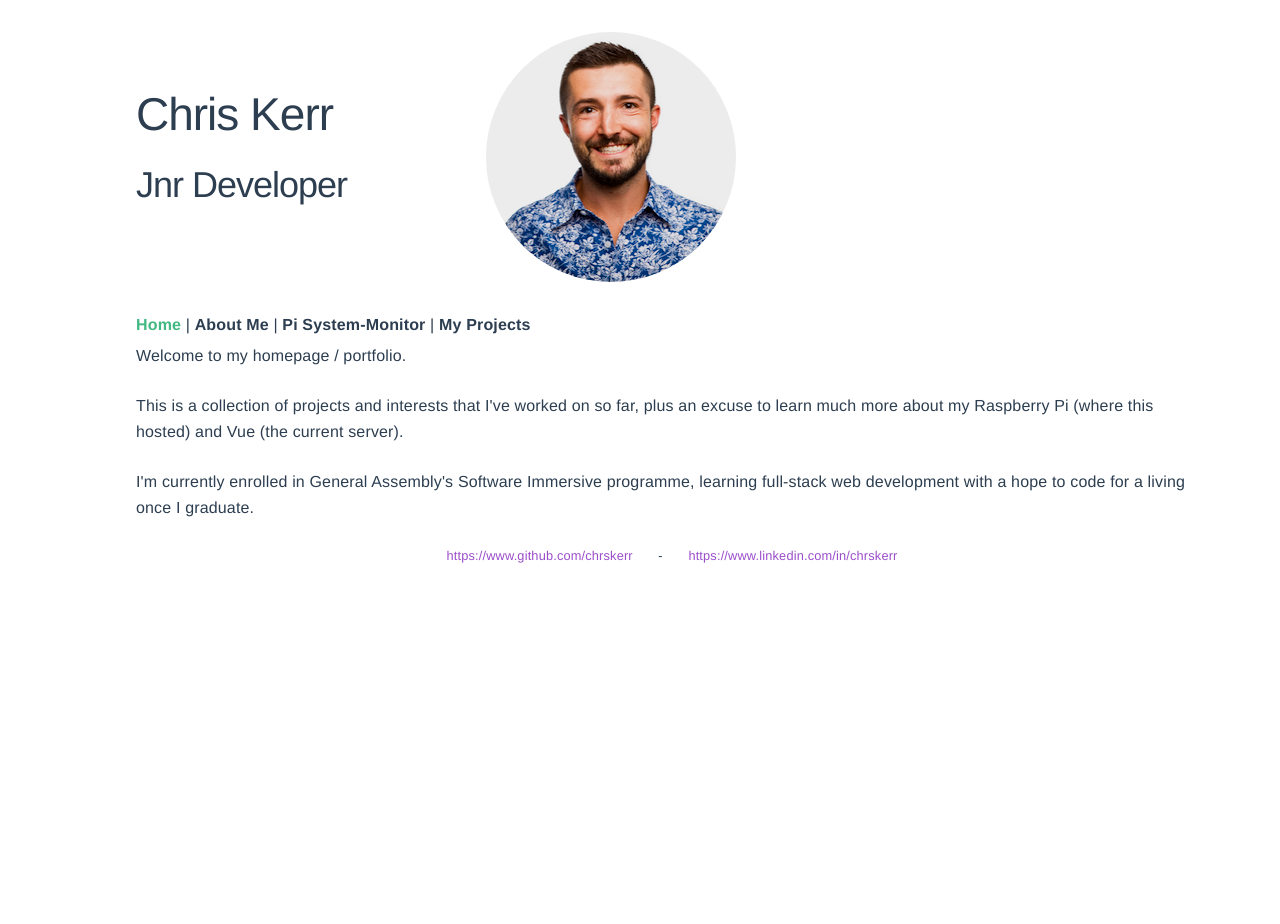
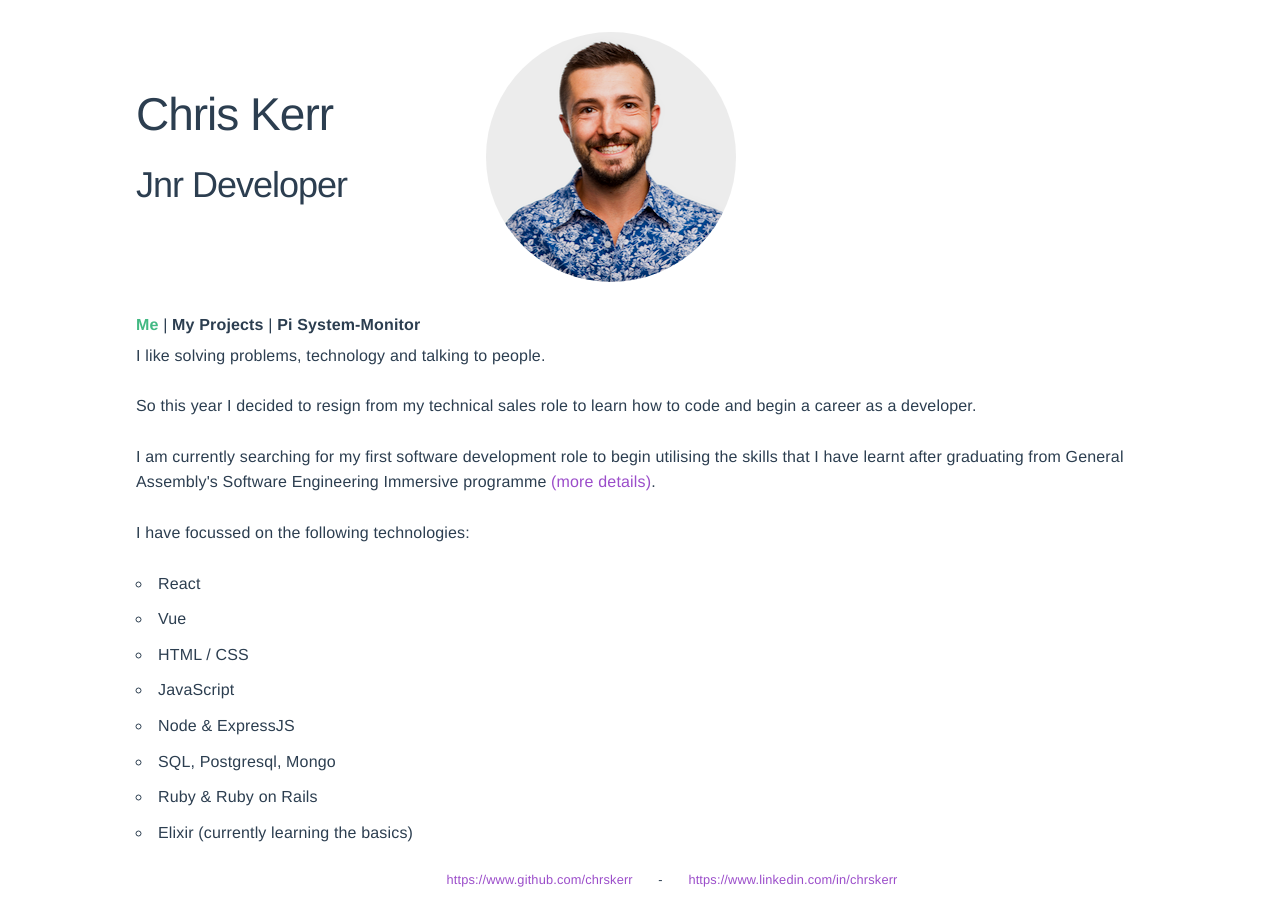
Before and after one commit to chrskerr/chrskerr.com, a Vue app: page / in a window 1280 px wide. Before the commit the page ends 800 px from the top, so only its background shows below. Built offline with nearby package versions, Linux system fonts and the light colour scheme.

Commit message:
text improvesments

```diff
--- a/src/App.vue
+++ b/src/App.vue
@@ -9,17 +9,16 @@
     </div>
 
     <div id="nav">
-      <router-link to="/">Home</router-link> |
-      <router-link to="/about">About Me</router-link> |
-      <router-link to="/pimonitor">Pi System-Monitor</router-link> |
-      <router-link class='has_depth' to="/projects">My Projects</router-link>
+      <router-link to="/">Me</router-link> |
+      <router-link class='has_depth' to="/projects">My Projects</router-link> |
+      <router-link to="/pimonitor">Pi System-Monitor</router-link>
     </div>
 
     <router-view />
 
     <footer>
       <a href="https://www.github.com/chrskerr" target="_blank">https://www.github.com/chrskerr</a>
-      <p>-</p>
+      <p id='dash'>-</p>
       <a href="https://www.linkedin.com/in/chrskerr" target="_blank">https://www.linkedin.com/in/chrskerr</a>
     </footer>
   </div>
@@ -88,6 +87,7 @@ footer a {
     padding: 2px 5px;
     font-family: monospace;
     margin-bottom: 2.5rem;
+    /* text-align: left; */
 }
 
 .code > p {
@@ -101,7 +101,14 @@ footer a {
   }
   #app {
     margin: 0 1em;
-    min-height: 150vh;
+    text-justify: auto;
+  }
+  footer {
+    flex-direction: column;
+    display: flex;
+  }
+  footer #dash {
+    display: none;
   }
 }
 </style>
--- a/src/views/Home.vue
+++ b/src/views/Home.vue
@@ -1,24 +1,36 @@
 <template>
   <div class="home">
-    <p>Welcome to my homepage / portfolio.</p>
     <p>
-      This is a collection of projects and interests that I've worked on so
-      far, plus an excuse to learn much more about my Raspberry Pi (where this
-      hosted) and Vue (the current server).
+      I like solving problems, technology and talking to people.
     </p>
     <p>
-      I'm currently enrolled in General Assembly's Software Immersive programme,
-      learning full-stack web development with a hope to code for a living once
-      I graduate.
+      So this year I decided to resign from my technical sales role to learn how to code and begin a career as a developer.
     </p>
+    <p>
+      I am currently searching for my first software development role to begin utilising the skills that I have learnt after graduating from General Assembly's Software Engineering Immersive programme <a target="_#" href="https://generalassemb.ly/education/software-engineering-immersive/sydney">(more details)</a>.
+    </p>
+    <p>I have focussed on the following technologies:</p>
+    <ul>
+      <li>React</li>
+      <li>Vue</li>
+      <li>HTML / CSS</li>
+      <li>JavaScript</li>
+      <li>Node & ExpressJS</li>
+      <li>SQL, Postgresql, Mongo</li>
+      <li>Ruby & Ruby on Rails</li>
+      <li>Elixir (currently learning the basics)</li>
+    </ul>
   </div>
 </template>
 
 <script>
-// @ is an alias to /src
-
 export default {
   name: "home",
   components: {}
 };
 </script>
+
+<style scoped>
+
+
+</style>
--- a/src/views/Pimonitor.vue
+++ b/src/views/Pimonitor.vue
@@ -1,5 +1,7 @@
 <template>
     <div id="pimonitor">
+
+        <p>This page is hosted at home on my Raspberry Pi, and has been an exciting project to learn the finer points of full lifecycle webdevelopment. I have included some system monitor information for curiosities sake.</p>
 
         <div class='code'>
             <p v-if='data.gpu_temp'>$ gpu_temp => {{data.gpu_temp.human}} &deg;C</p>
@@ -18,7 +20,7 @@
         </div>
 
         <div v-if='data.top' class='code'>
-            <p>$ top -b -n 1 -o VIRT =></p>
+            <p>$ top -b -n 1 -o %MEM =></p>
             <table>
                 <tbody>
                 <tr v-for='( row, index ) in data.top.first' v-bind:key='index'>
--- a/src/views/projects/BasicFlights.vue
+++ b/src/views/projects/BasicFlights.vue
@@ -5,9 +5,7 @@
         <div v-if=(!active)>
             <a href='https://github.com/aleksanderbrymora/burning-client' target="_blank">Basic Flight Bookings Portal (GitHub repo)</a>
 
-            <p>React front-end (hosted locally on Pi) linked to Rails back-end hosted on Heroku</p>
-
-            <p>Heroku hosting (for the APIs) tends to shift to an inactive mode if the page isn't accessed for a few hours. When accessed it will automatically reactivate, but this can take a minute or two.</p>
+            <p>This was our first group assignment, to build a flight booking service. We chose a React front-end (hosted locally on my Raspberry Pi) linked to Rails back-end hosted on Heroku. These two connect via basic API calls.</p>
 
             <p>Largely untouched since finishing, for nostaglic reasons.</p>
             <button v-on:click="toggleActive">Display</button>
--- a/src/views/projects/CatGame.vue
+++ b/src/views/projects/CatGame.vue
@@ -4,7 +4,7 @@
 
         <div v-if=(!active)>
             <a href='https://github.com/chrskerr/Cat-Game' target="_blank">Cat Game (GitHub repo)</a>
-            <p>The Cat Game was a week two piece of homework that I got a little too carried away with. The initial assignment was to make the cat graphic bounce from left-to-right from the edges of the screen with a suggestion that maybe other classes had built cooler stuff than we would and that we should try to make it exciting.</p>
+            <p>The Cat Game was a week two piece of homework that I got a little too carried away with. The initial assignment was to make the cat graphic bounce from left-to-right from the edges of the screen, and a suggestion that we can try to make it more exciting.</p>
             <p>Thus the game was born.</p>
             <p>Instructions:</p>
             <ul>
@@ -13,6 +13,7 @@
                 <li>You can hide in the walls and wrap around to the opposite side of the board, the cats cannot</li>
             </ul>
             <p>Largely untouched since finishing, for nostaglic reasons.</p>
+            <p><em>This game is not currently mobile responsive, as it wasn't when it was written.</em></p>
             <button v-on:click="toggleActive">Play</button>
         </div>
 
--- a/src/views/projects/Piroku.vue
+++ b/src/views/projects/Piroku.vue
@@ -6,7 +6,7 @@
     <p>
       <em>Pi-roku</em> is a clone of Heroku with short-term memory problems.
     </p>
-    <p>Work In Progress</p>
+    <p><strong>Work In Progress</strong></p>
 
 
     <p>
@@ -59,6 +59,12 @@
 
         <button>Create Server</button>
       </div>
+
+      <div v-if='response'>
+        <p style="margin-bottom: 0">Submission accepted and initialised using the below. Please refer to console for progress.</p>
+        <p class='code'>{{response}}</p>
+      </div>
+
     </details>
 
 
@@ -93,7 +99,8 @@ export default {
       status: false,
       console: false,
       server: 'none selected',
-      npm: 'none selected'
+      npm: 'none selected',
+      response: ''
       }
   },
   methods: {
@@ -122,9 +129,6 @@ export default {
   components: {
     'project-nav': ProjectNav,
     'piroku-console': PirokuConsole
-  },
-  calculated: {
-
   }
 };
 </script>
--- a/src/views/projects/ProjectOne.vue
+++ b/src/views/projects/ProjectOne.vue
@@ -5,18 +5,18 @@
         <div>
             <a href='https://github.com/chrskerr/ProjectOne' target="_blank">File Sharing / Instant Messaging (GitHub repo)</a>
 
-            <p>Description coming</p>
+            <p>This was our second major project within my course. Using Ruby on Rails, I built a file upload, sharing, and instant chat application with user accounts and instant notification via webhooks. This is hosted on Heroku.</p>
 
-            <p>Heroku hosting tends to shift to an inactive mode if the page isn't accessed for a few hours. When accessed it will automatically reactivate, but this can take a minute or two.</p>
+            <p><strong>Note:</strong> Heroku hosting tends to shift to an inactive mode if the page isn't accessed for a few hours. When accessed it will automatically reactivate, but this can take a minute or two.</p>
 
-            <a href='https://chrskerr-projectone.herokuapp.com' target="_blank">Hosted page</a>
+            <a class='button' href='https://chrskerr-projectone.herokuapp.com' target="_blank">Hosted page</a>
             <p>Demo accounts:</p>
             <ul>
                 <li>chris@example.com</li>
                 <li>kate@example.com</li>
                 <li>example@example.com</li>
-                <li>all with the password: 'example'</li>
-                <li>or make your own</li>
+                <li>All with the password: 'example'</li>
+                <li>Or make your own</li>
             </ul>
             <p>Largely untouched since finishing, for nostaglic reasons.</p>
         </div>
--- a/src/views/projects/TicTacToe.vue
+++ b/src/views/projects/TicTacToe.vue
@@ -4,9 +4,10 @@
 
         <div v-if=(!active)>
             <a href='https://github.com/chrskerr/ProjectZero' target="_blank">Tic Tac Toe (GitHub repo)</a>
-            <p>Tic Tac Toe was our first major solo project (known as Project Zeo) during the General Assembly Software immersive course. The goal was to create the game with working logic and views, then to take it as far as possible during the week allocated.</p>
+            <p>Tic Tac Toe was our first major solo project (known as Project Zero) during my course. The goal was to create the game with working logic and views, then to take it as far as possible during the week allocated.</p>
             <p>The below is where mine finished, with almost-working "AI" (a min-max style algorithm) and sounds (now off by default, can be re-added using the bottons) and borrowed graphics.</p>
             <p>Largely untouched since finishing, for nostaglic reasons.</p>
+            <p><em>This game is not currently mobile responsive, as it wasn't when it was written.</em></p>
             <button v-on:click="toggleActive">Play</button>
         </div>
 
```
